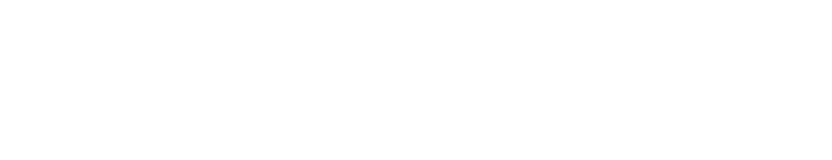
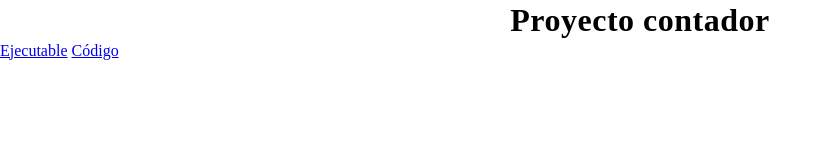
Before and after one commit to Elias-MN/Portfolio, a plain HTML site: page index.html in a window 1280 px wide. Shown: the whole page, without its empty margins (0-832 px from the left). Drawn offline with nearby package versions, Linux system fonts and the light colour scheme.

Commit message:
Update proyect 1 url

```diff
--- a/index.html
+++ b/index.html
@@ -11,6 +11,9 @@
 </head>
 
 <body>
+  <h1>Proyecto contador</h1>
+  <a href="https://elias-mn.github.io/ejemploContador/">Ejecutable</a>
+  <a href="https://github.com/Elias-MN/ejemploContador">Código</a>
 
 </body>
 
```
